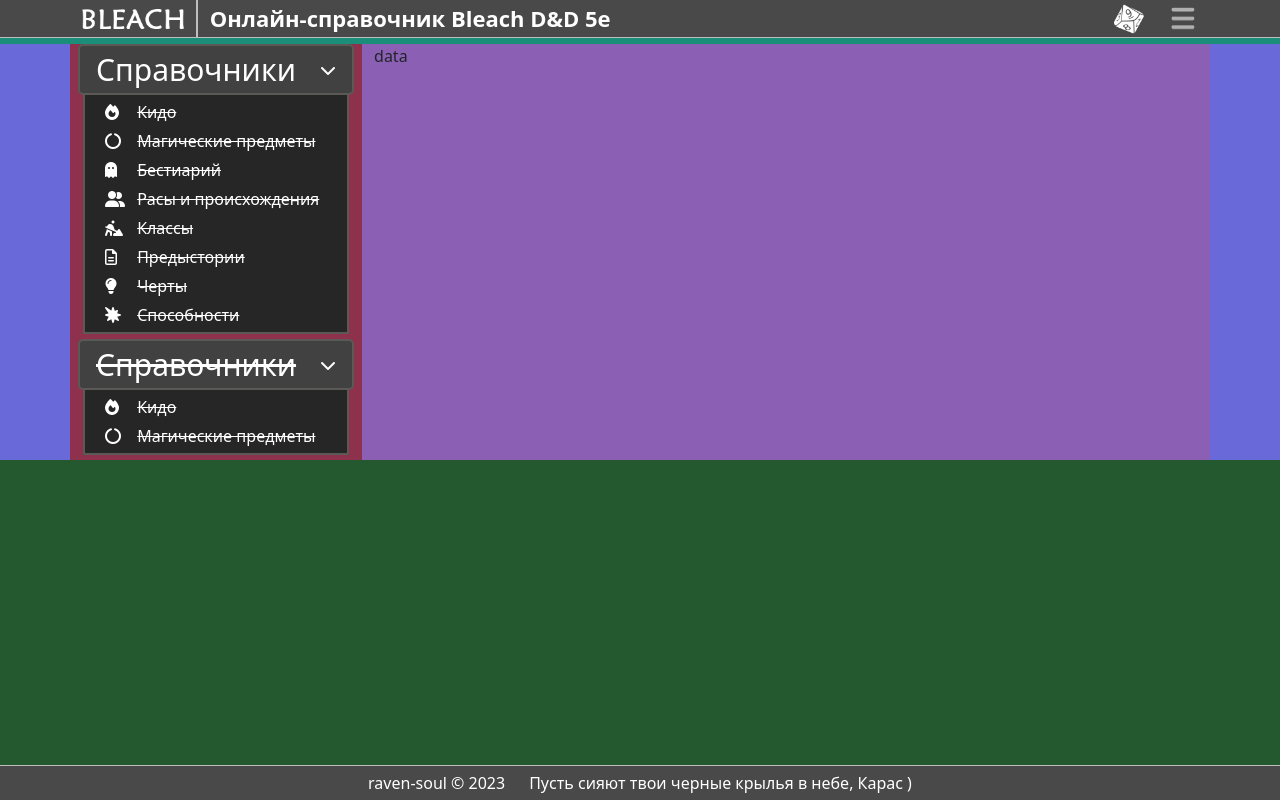
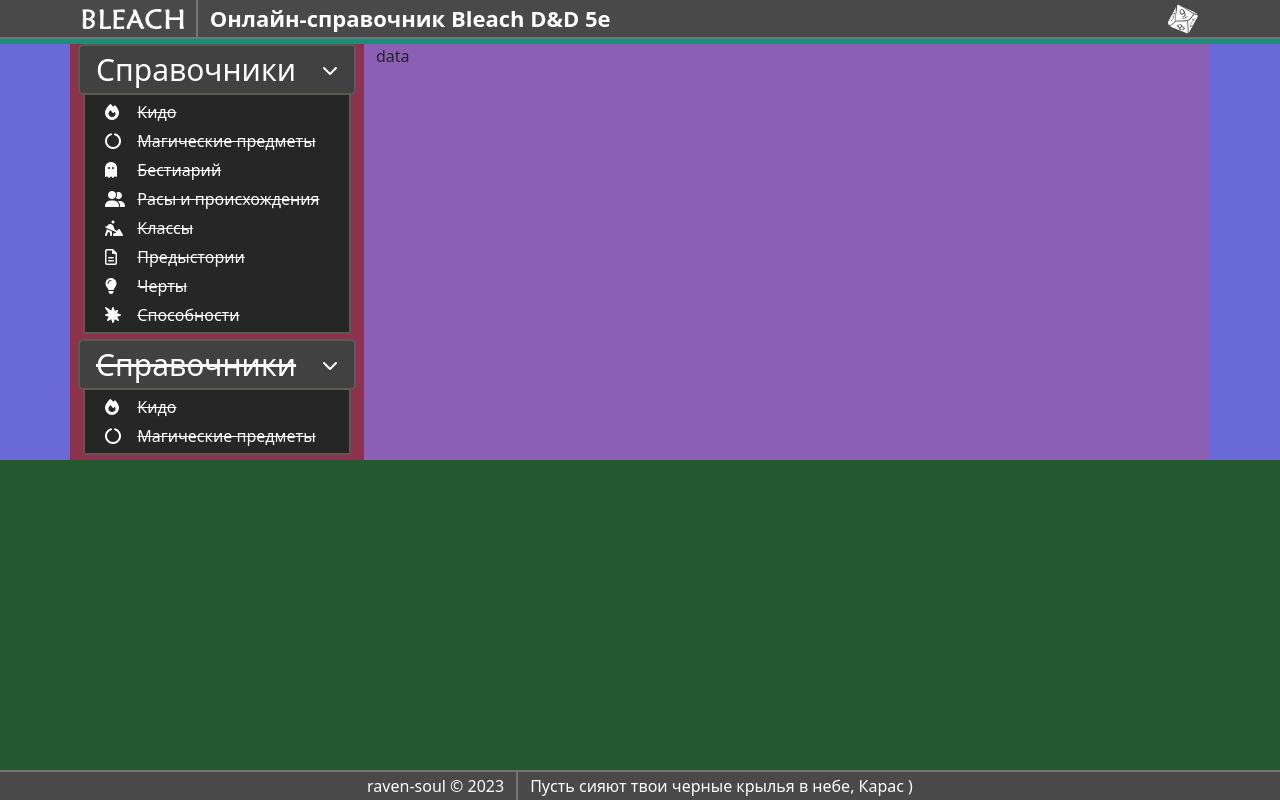
Before and after one commit to Raven-soul/bleach_0.1.2, a plain HTML site: page index.html in a window 1280 px wide. Drawn offline with nearby package versions, Linux system fonts and the light colour scheme.

Commit message:
настройка мультидисплея, начало

```diff
--- a/data/css/common/common.css
+++ b/data/css/common/common.css
@@ -4,7 +4,7 @@
 .header-area{
     background-color: rgb(73, 73, 73);
     color: white;
-    border-bottom: 1px solid rgb(190, 190, 190);
+    border-bottom: 2px solid rgb(117, 117, 117);
 }
 .content-area{
     background-color: rgb(105, 105, 218);
@@ -12,9 +12,7 @@
 .footer-area{
     background-color: rgb(73, 73, 73);
     color: white;
-    border-top: 1px solid rgb(190, 190, 190);
-    padding-top: 5px;
-    padding-bottom: 5px;
+    border-top: 2px solid rgb(117, 117, 117);
 }
 
 /* ------------------------------------------------------------- tags start */
@@ -50,7 +48,7 @@
     color: white;
     font-size: 22px;
     font-weight: 600;
-    border-left: 2px solid rgb(190, 190, 190);
+    border-left: 2px solid rgb(117, 117, 117);
     padding-top: 2px;
     padding-bottom: 2px;
 }
@@ -65,6 +63,11 @@
     display: flex;
     justify-content: center;
     align-items: center;
+}
+div.parting-words-col-wide{
+    border-left: 2px solid rgb(117, 117, 117);
+    padding-top: 2px;
+    padding-bottom: 2px;
 }
 /* ------------------------------------------------------------- bottom area end */
 
--- a/data/css/common/multiplatform.css
+++ b/data/css/common/multiplatform.css
@@ -27,6 +27,60 @@
     /* ------------------------------------------------ footer-block end*/
 }
 
+/* ------------------------------------------------ container-width start*/
+@media (min-width: 992px) {
+    .list-button {
+        display: none;
+    }
+    .menu-block-section-back {
+        display: none;
+    }
+    content .container .menu-block-section {
+        width: 278px;
+        position: static;
+    }
+    .chapter-title {
+        display: flex;
+        align-items: center;
+    }
+    /* .chapter-title-label-mobile { для мобилки
+        display: none;
+    } */
+}
+@media (max-width: 992px) {
+    content .container .active{
+        transform: translateX(0);
+        z-index: 30;
+    }
+    content .menu-block-section-back {
+        position: fixed;
+        top: 33px;
+        left: 0;
+        width: 100%;
+        height: calc(100vh - 30px);
+        transform: translateX(100%);
+        background-color: rgb(0, 0, 0);
+    }
+    content .menu-block-section {
+        position: fixed;
+        top: 40px;
+        left: 0;
+        width: 100%;
+        height: calc(100vh - 40px);
+        transform: translateX(100%);
+    }
+    content .container .menu-block-section {
+        width: 278px;
+    }
+    .chapter-title {
+        display: none;
+    }
+    /* .chapter-title-label-mobile { для мобилки
+        display: block;
+    } */
+}
+/* ------------------------------------------------ container-width end*/
+
 
 /*
 @media (min-width: 1200px) {
@@ -49,36 +103,21 @@
     }
 }
 @media (min-width: 992px) {
-    .list-button {
-        display: none;
-    }
-    .chapter-title-label {
-        display: flex;
-        align-items: center;
-    }
-    .chapter-title-label-mobile {
-        display: none;
-    }
+    - кнопка меню для уменьшенного экрана
+
+    - название статьи
+
     .home-logo {
         height: 37px;
     }
     .list-logo, .dnd-su-logo {
         width: 30px;
     }
-    .parting-words {
-        display: none;
-    }
-    .parting-words-wide {
-        display: flex;
-        align-items: center;
-    }
-    .main-menu-back {
-        display: none;
-    }
-    content .container .main-menu-block {
-        width: 350px;
-        position: static;
-    }
+
+- подпись внизу
+
+- меню блок
+
     body {
         background: linear-gradient(90deg, rgba(2,0,36,0) 0%, rgba(0, 0, 0, 0.5) 40%, rgba(0, 0, 0, 0.5) 50%, rgba(0, 0, 0, 0.5) 60%, rgba(0,212,255,0) 100%), url("../Images/back_vert.png");
     }
@@ -106,36 +145,11 @@
     }
 }
 @media (max-width: 992px) {
-    content .container .active{
-        transform: translateX(0);
-        z-index: 30;
-    }
-    content .main-menu-back {
-        position: fixed;
-        top: 33px;
-        left: 0;
-        width: 100%;
-        height: calc(100vh - 30px);
-        transform: translateX(100%);
-        background-color: rgb(0, 0, 0);
-    }
-    content .main-menu-block {
-        position: fixed;
-        top: 40px;
-        left: 0;
-        width: 100%;
-        height: calc(100vh - 40px);
-        transform: translateX(100%);
-    }
-    content .container .main-menu-block .container {
-        width: 350px;
-    }
-    .chapter-title-label {
-        display: none;
-    }
-    .chapter-title-label-mobile {
-        display: block;
-    }
+
+    - отображение меню
+
+    - название статьи
+
     .home-logo {
         height: 30px;
     }
--- a/index.html
+++ b/index.html
@@ -44,7 +44,7 @@
                                                 <img src="data/img/common/button/dnd_su_logo.png" alt="dnd.su">
                                             </a>
                                         </div>
-                                        <div class="col">
+                                        <div class="col list-button">
                                             <a href="dndSuLink" class="dnd-su-link">
                                                 <img src="data/img/common/button/list_button_ico.psd.png" alt="dnd.su">
                                             </a>
@@ -64,6 +64,7 @@
                         <div class="col-auto main-menu-block px-2" style="background-color: rgb(141, 49, 77);">
                             <div class="container p-0">
                                 <div class="row-2">
+                                    <div class="col menu-block-section-back"></div>
                                     <div class="col menu-block-section"><button
                                             onclick="hideChangeChevron('menu-block-section-list', 'menu-block-section-chevron-data', this)" id="0"
                                             class="col w-100 px-3 menu-block-section-name-button">
```
